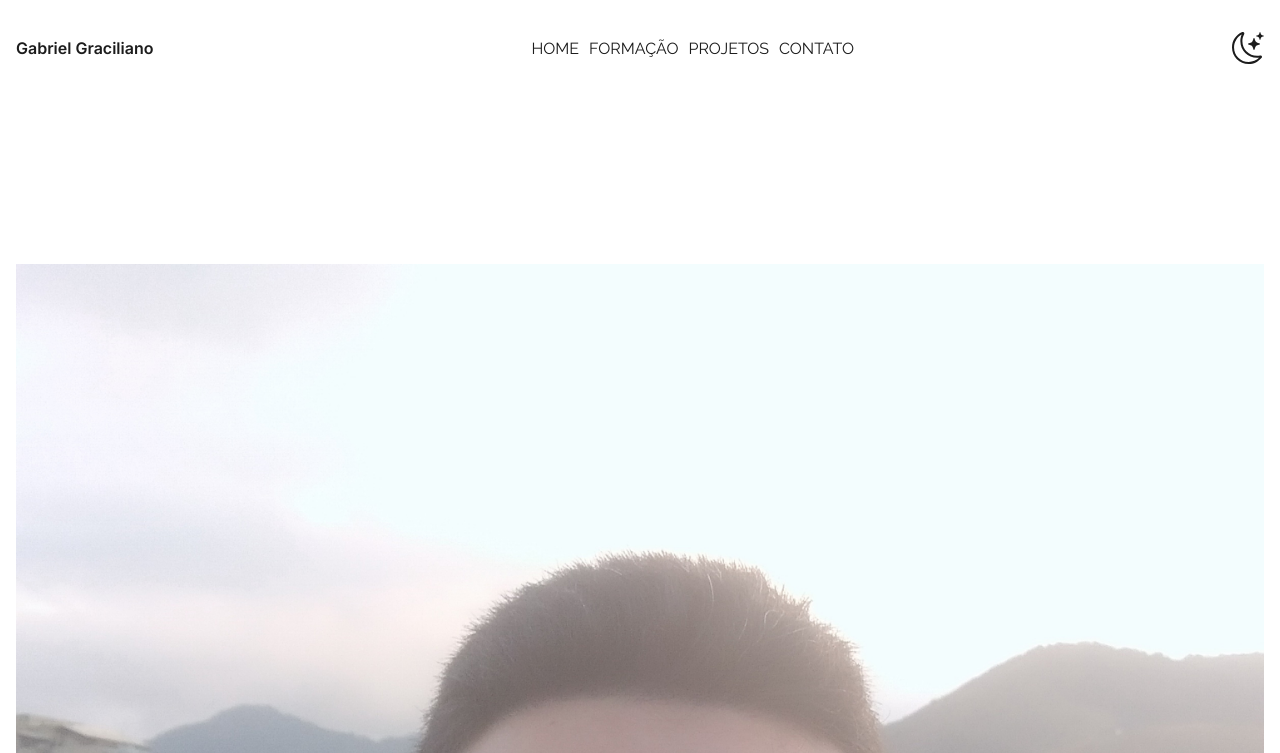
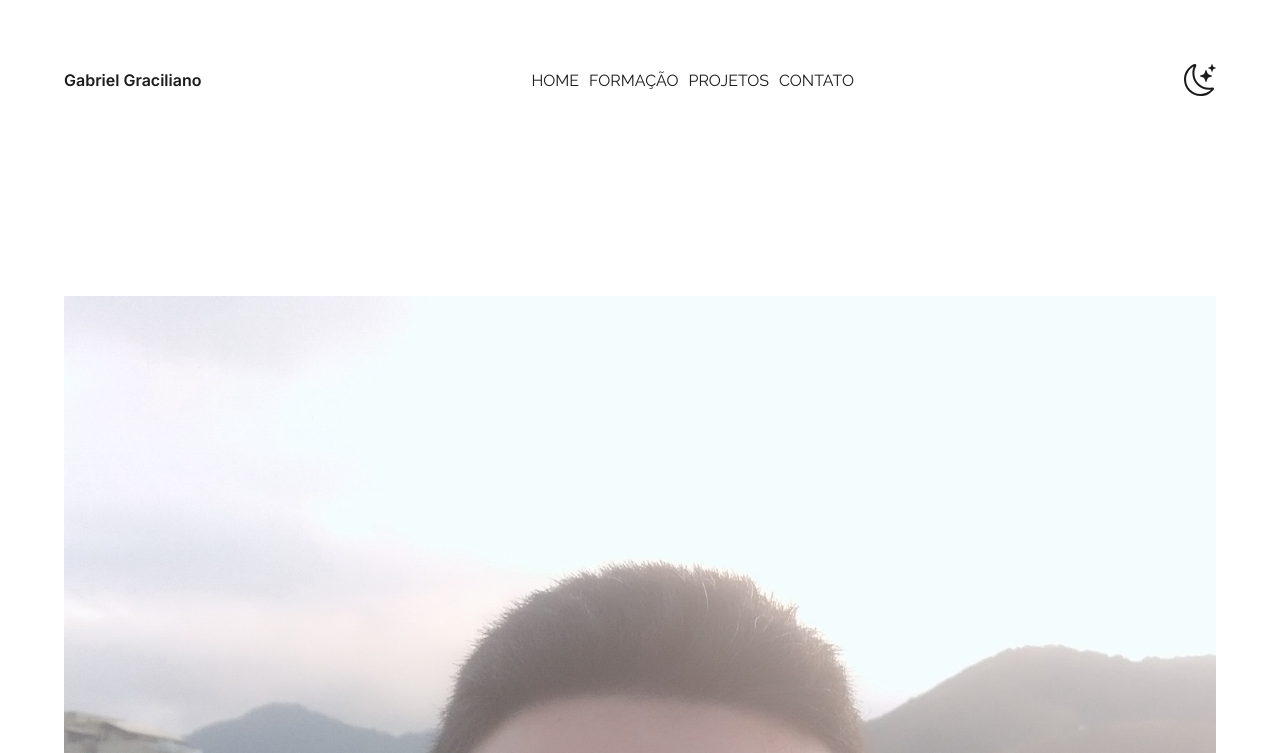
Before and after one commit to GracilianoOG/dio-portfolio, a React (Vite) app: page / in a window 1280 px wide. Shown: the top 753 px of the page. Built offline with nearby package versions, Linux system fonts and the light colour scheme.

Commit message:
Change Wrapper margin on bigger screens

```diff
--- a/src/components/Wrapper.jsx
+++ b/src/components/Wrapper.jsx
@@ -3,6 +3,10 @@ import styled from "styled-components";
 
 const WrapperStyled = styled.div`
   margin: 1rem;
+
+  @media screen and (min-width: 48rem) {
+    margin: 4rem;
+  }
 `;
 
 function Wrapper({ children }) {
```
